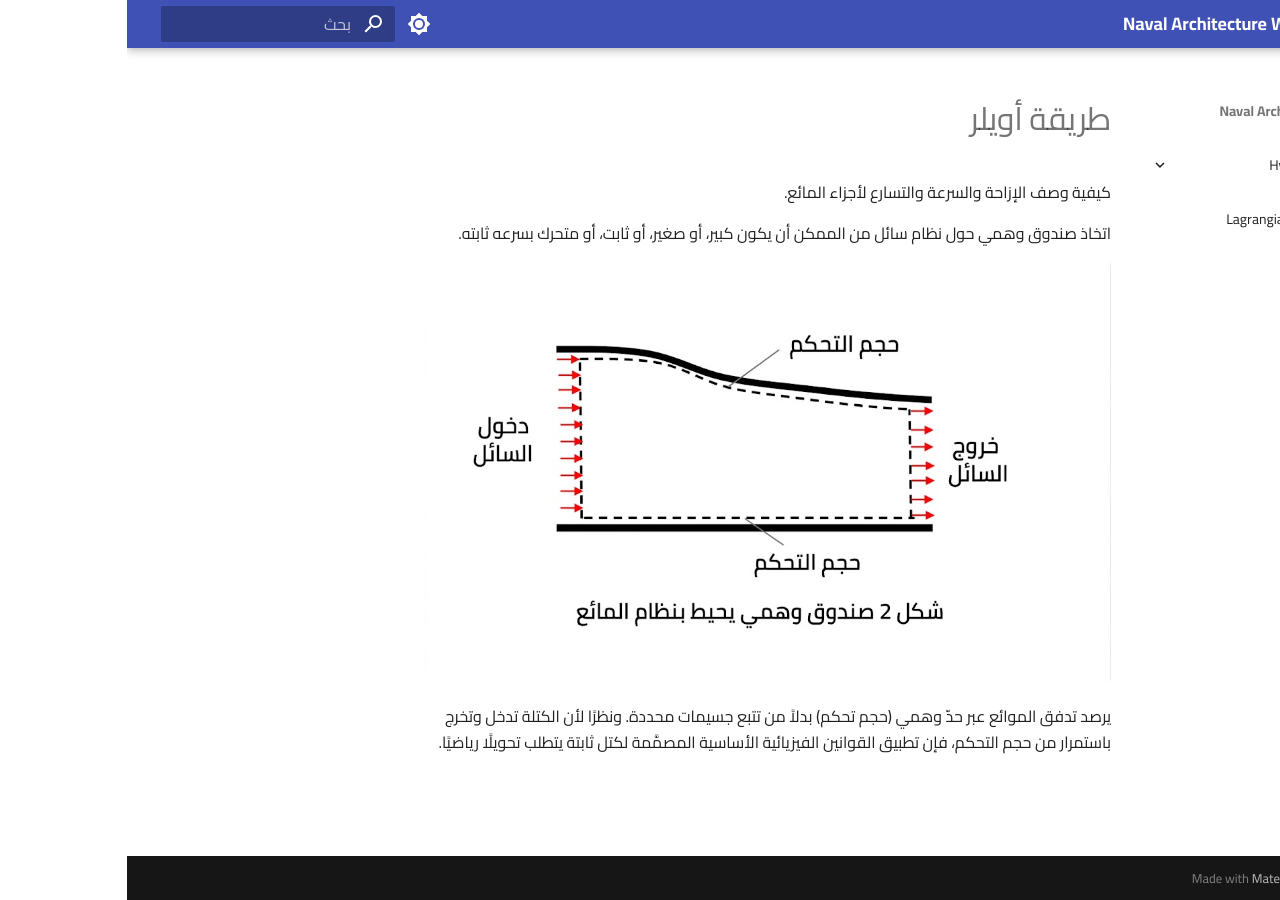
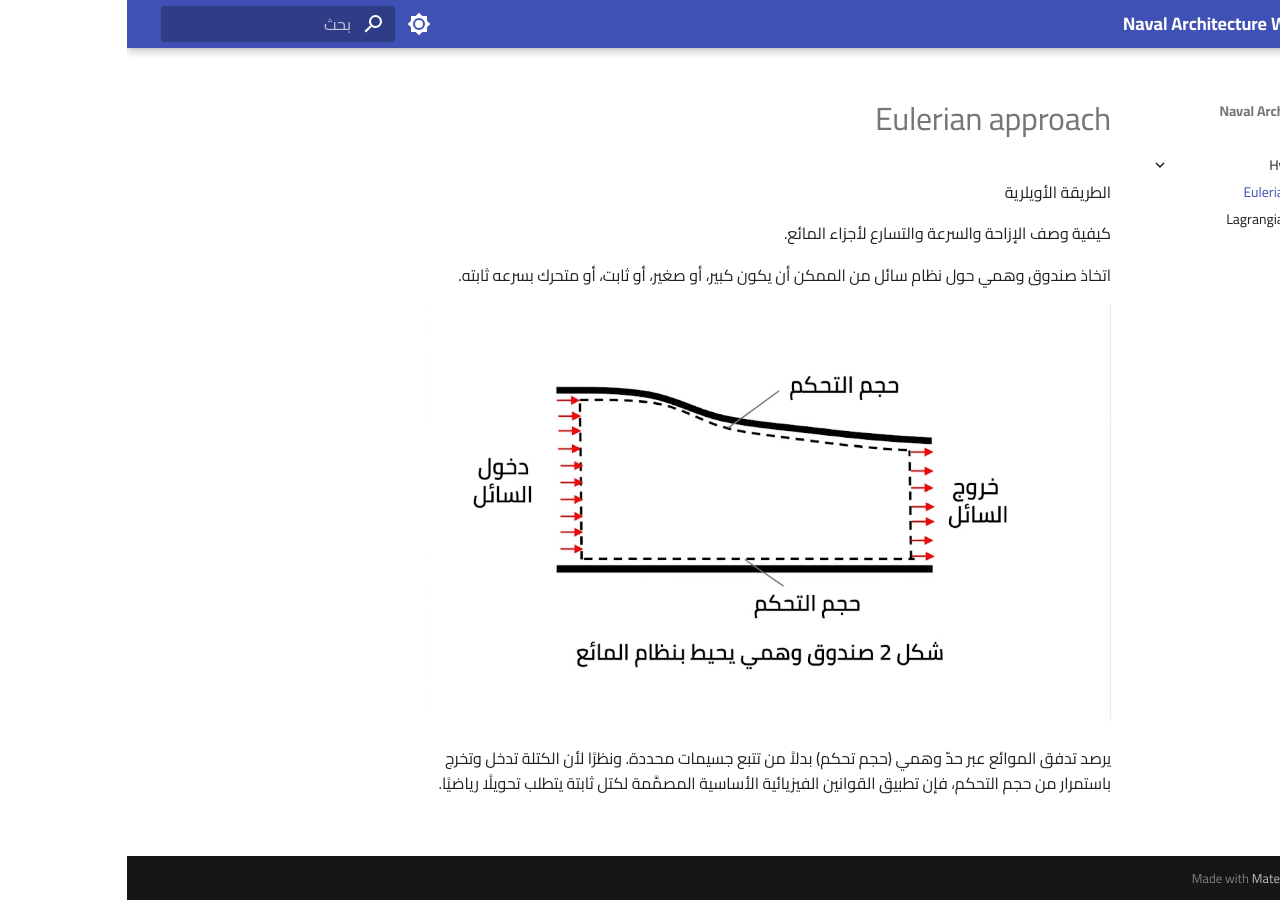
Before and after one commit to mo-almalki/saudi-naval-wiki.github.io, an MkDocs documentation site: the page built from docs/Hydrodynamics/Eulerian approach.md, in a window 1280 px wide. Built offline with MkDocs 1.6.1 and Material for MkDocs 9.7.7, drawn with Linux system fonts in a browser that asks for light colours.

Commit message:
Update title to 'الطريقة الأويلرية'

```diff
--- a/docs/Hydrodynamics/Eulerian approach.md
+++ b/docs/Hydrodynamics/Eulerian approach.md
@@ -1,4 +1,4 @@
-# طريقة أويلر
+الطريقة الأويلرية
 
 
 كيفية وصف الإزاحة والسرعة والتسارع لأجزاء المائع.
```
